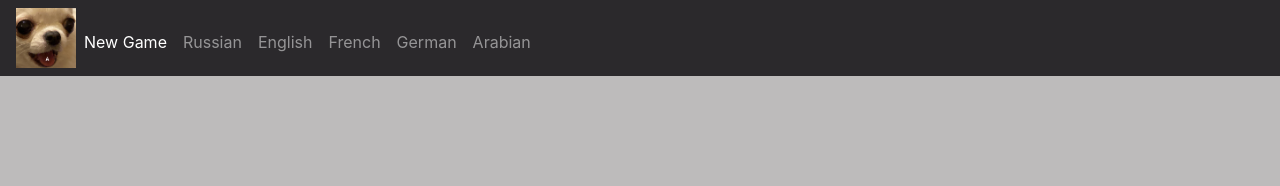
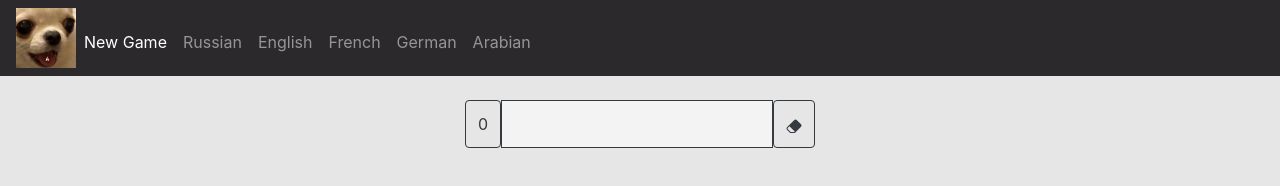
Before and after one commit to IzuneMai/snakeword-by-izune, a plain HTML site: page game.html in a window 1280 px wide. Drawn offline with nearby package versions, Linux system fonts and the light colour scheme.

Commit message:
add input, cleaning button, counter

```diff
--- a/css/main.css
+++ b/css/main.css
@@ -1,3 +1,6 @@
-body{
-    background-color: rgb(60, 137, 204);
-}
+
+
+
+#cont1{display: flex; justify-content: center; }
+
+#word {border:1px solid #343a40; background-color: rgb(243, 243, 243); width: 17em; height: 3em; }
--- a/game.html
+++ b/game.html
@@ -10,7 +10,7 @@
         <meta name="viewport" content="width=device-width, initial-scale=1, shrink-to-fit=no">
         <title>Snakeword</title>
         <!-- <link rel="stylesheet" href="bootstrap-4.6.1-dist"> -->
-        <link rel="stylesheet" href="./css/menu.css" />
+        <link rel="stylesheet" href="./css/main.css" />
 
 <!-- Latest compiled and minified CSS -->
 <link rel="stylesheet" href="https://maxcdn.bootstrapcdn.com/bootstrap/4.1.0/css/bootstrap.min.css">
@@ -27,7 +27,7 @@
 
     </head>
 
-<body style="background-color: rgb(189, 187, 187);">
+<body style="background-color: rgb(230, 230, 230);">
         <!-- <div id="fb-root"></div>
         <script>(function(d, s, id) {
             var js, fjs = d.getElementsByTagName(s)[0];
@@ -39,7 +39,7 @@
         </script> -->
 
 
-
+<div class="header">
     <nav class="navbar navbar-expand-sm  navbar-dark" style="background-color: #2b292c">
 
         <!-- Логотип -->
@@ -77,11 +77,22 @@
             </ul>
         </div>
     </nav>
+    </div>
+    <br>
+    <!-- Поле ввода -->
+    <div class="conteiner" >
+        <div id="cont1">
+            <button type="button" class="btn btn-outline-dark" title="0">0</button>
 
-<div class="conteiner">
+            <input readonly type="text " id="word" >
 
+            <button type="button" class="btn btn-outline-dark" >
+                <svg xmlns="http://www.w3.org/2000/svg" width="16" height="16" fill="currentColor" class="bi bi-eraser-fill" viewBox="0 0 16 16">
+                <path d="M8.086 2.207a2 2 0 0 1 2.828 0l3.879 3.879a2 2 0 0 1 0 2.828l-5.5 5.5A2 2 0 0 1 7.879 15H5.12a2 2 0 0 1-1.414-.586l-2.5-2.5a2 2 0 0 1 0-2.828l6.879-6.879zm.66 11.34L3.453 8.254 1.914 9.793a1 1 0 0 0 0 1.414l2.5 2.5a1 1 0 0 0 .707.293H7.88a1 1 0 0 0 .707-.293l.16-.16z"/>
+                </svg>
+            </button>
         </div>
-
+    </div>
 
 
     </body>
```
Also changed, not shown: js/main_game.js (added). Lines whose indentation alone changed are shown as unchanged.
